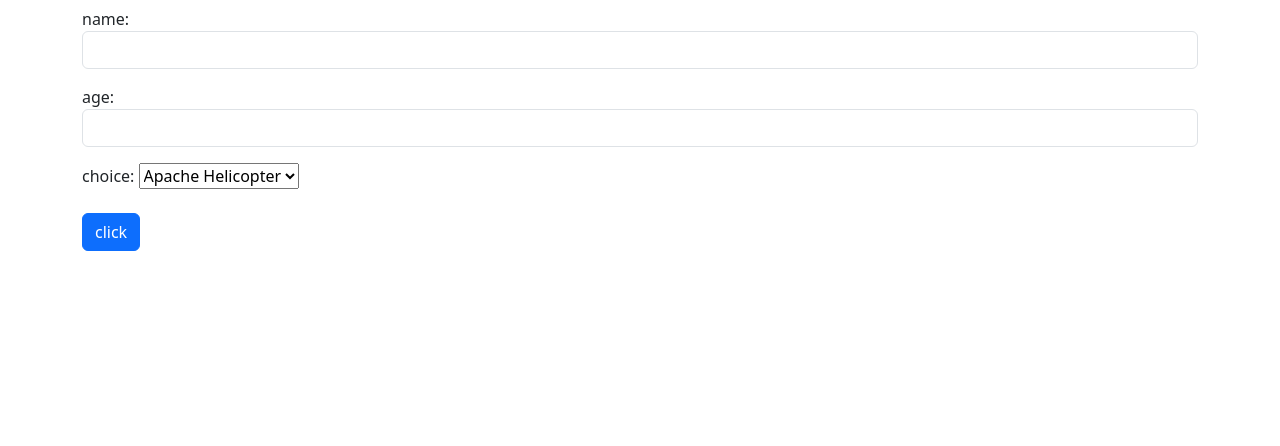
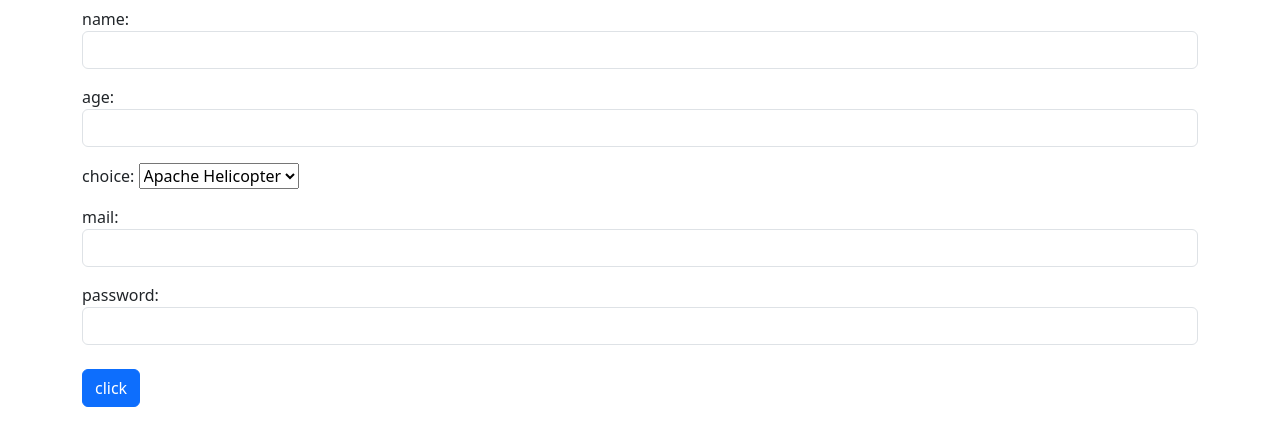
Before and after one commit to auliaRizky-ls/django_app, a Django app: page /hello/ in a window 1280 px wide. Shown: the part 116-562 px from the top of the page. Run offline with Django 4.2, Linux system fonts and the light colour scheme; some libraries are stand-ins or nearby versions.

Commit message:
question5-1 done

```diff
--- a/hello/forms.py
+++ b/hello/forms.py
@@ -10,3 +10,5 @@ class HelloForm(forms.Form):
         ("female", "Female")
     ]
     choice = forms.ChoiceField(label = "choice", choices = data)
+    mail = forms.EmailField(label = "mail", required = True, widget = forms.EmailInput(attrs={"class":"form-control"}))
+    password = forms.CharField(label = "password", required = True, widget = forms.TextInput(attrs={"class":"form-control"}))
--- a/hello/templates/hello/index.html
+++ b/hello/templates/hello/index.html
@@ -12,11 +12,8 @@
     <p class="h5 mt-4">{{result|safe}}</p>
     <form action = "{% url 'index' %}" method = "post">
         {% csrf_token %}
-        <table>
-            {{ form.as_p }}
-            <tr><td></td></td>
-                <input type = "submit" class = "btn btn-primary my-2" value = "click">
-        </table>
+        {{ form.as_p }}
+        <input type = "submit" class = "btn btn-primary my-2" value = "click">
     </form>
 </body>
 </html>
--- a/hello/views.py
+++ b/hello/views.py
@@ -19,6 +19,8 @@ class HelloView(TemplateView):
         msg = 'Your name is, <b>' + request.POST["name"] + \
         '(' + request.POST["age"] + ').'
         ch = request.POST["choice"]
-        self.params["result"] = msg + ' Your gender is, ' + ch + '.'
+        mail = request.POST["mail"]
+        password = "(表示しません)"
+        self.params["result"] = msg + ' Your gender is, ' + ch + '.<br>' 'Your email address is, ' + mail + '.<br>' 'And, your password is, ' + password + '.'
         self.params["form"] = HelloForm(request.POST)
         return render(request, "hello/index.html", self.params)
```
